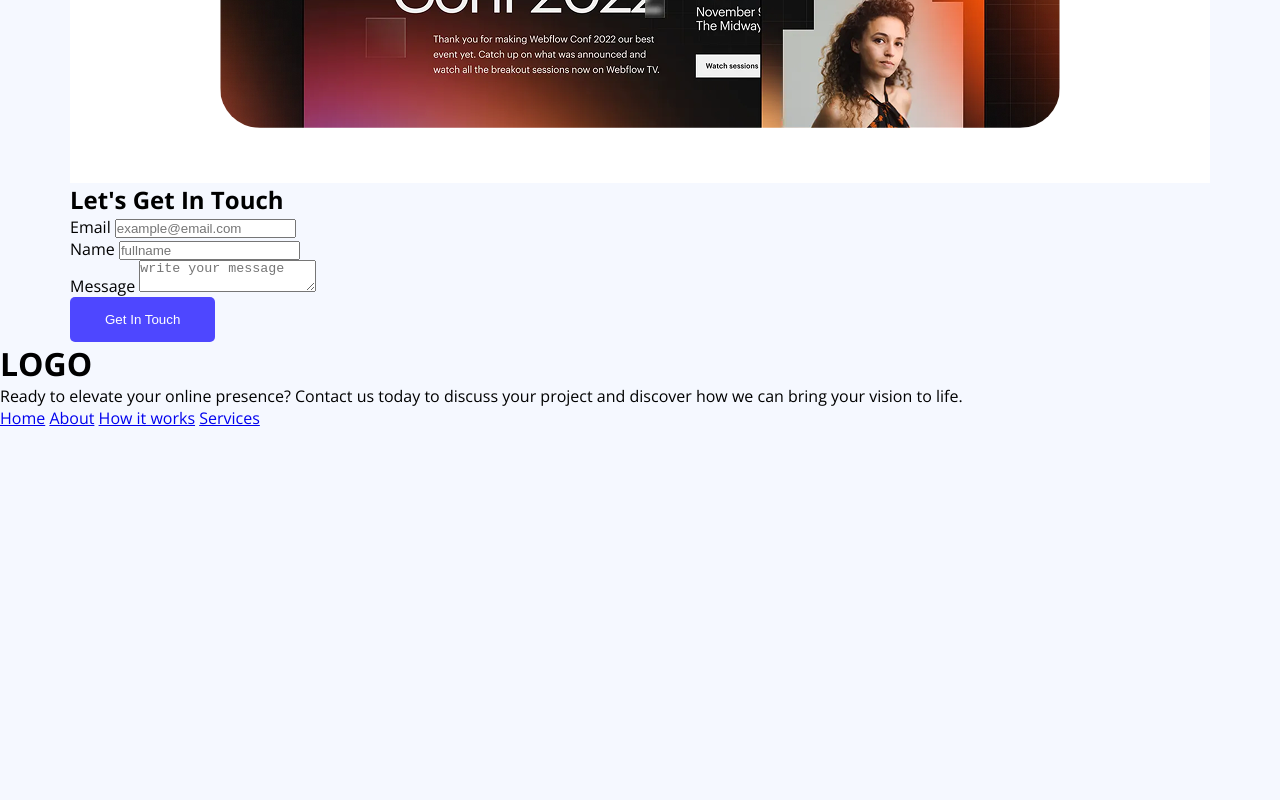
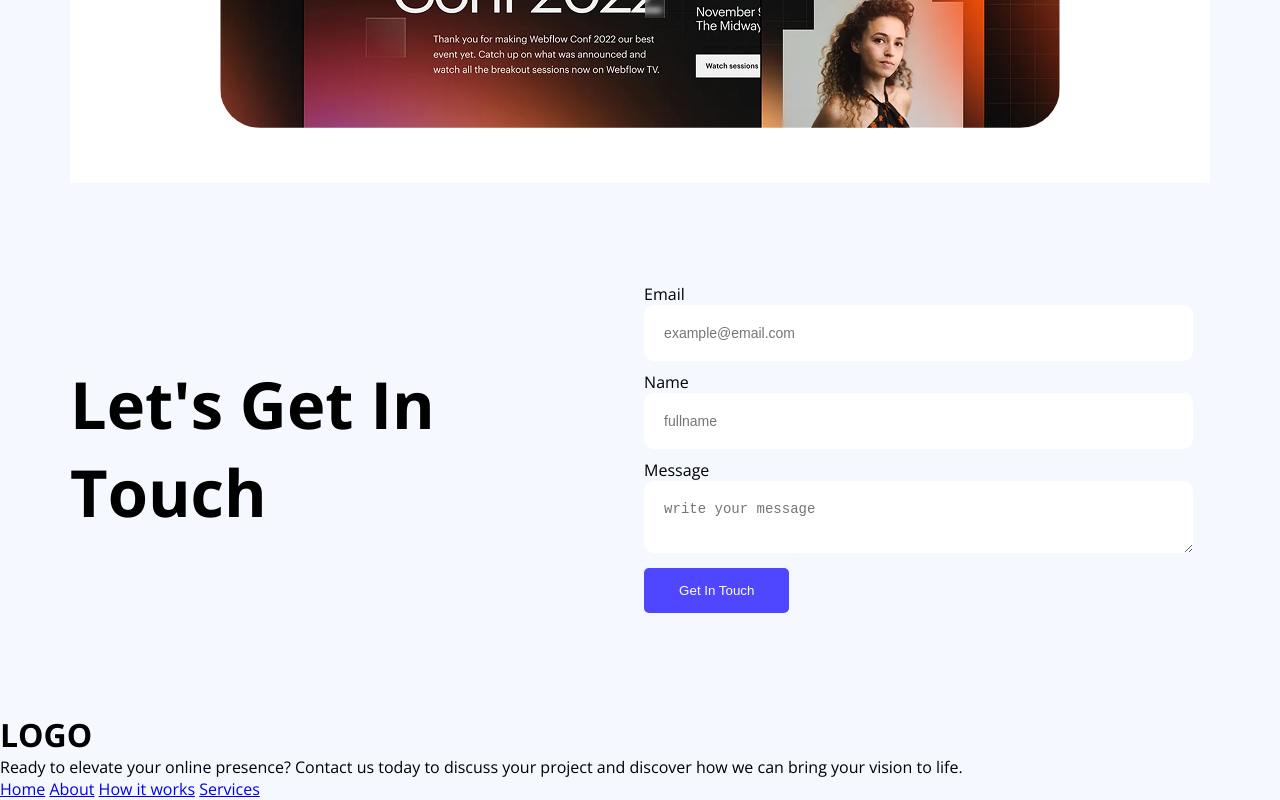
Before and after one commit to mehrab-abir/UI-template, a plain HTML site: page index.html in a window 1280 px wide. Shown: the part 2229-3029 px from the top of the page. Before the commit the page ends 2658 px from the top, so only its background shows below. Drawn offline with nearby package versions, Linux system fonts and the light colour scheme.

Commit message:
form completed

```diff
--- a/css/style.css
+++ b/css/style.css
@@ -157,3 +157,35 @@ header .banner h1{
 .focus img{
     border-radius: 40px;
 }
+
+/*Message section*/
+.message{
+    text-align: center;
+}
+.message{
+    display: flex;
+    align-items: center;
+    justify-content: space-between;
+    padding: 100px 0px;
+    gap: 0;
+}
+.message h1{
+    font-size: 65px;
+    text-align: left;
+}
+.message form{
+    text-align: left;
+    width: 50%;
+}
+.message form .input-field{
+    margin-bottom: 10px;
+}
+.message form input, .message form textarea{
+    padding: 20px;
+    width: 90%;
+    border: none;
+    outline:none;
+    font-size: 14px;
+    color: #484848;
+    border-radius: 10px;
+}
--- a/index.html
+++ b/index.html
@@ -135,15 +135,15 @@
             <h1>Let's Get In Touch</h1>
             <form>
                 <div class="input-field">
-                    <label for="email">Email</label>
+                    <label for="email">Email</label><br>
                     <input type="email" placeholder="example@email.com">
                 </div>
                 <div class="input-field">
-                    <label for="Name">Name</label>
+                    <label for="Name">Name</label><br>
                     <input type="Name" placeholder="fullname">
                 </div>
                 <div class="input-field">
-                    <label for="email">Message</label>
+                    <label for="email">Message</label><br>
                     <textarea name="" id="" placeholder="write your message"></textarea>
                 </div>
                 <button class="btn-primary">Get In Touch</button>
```
